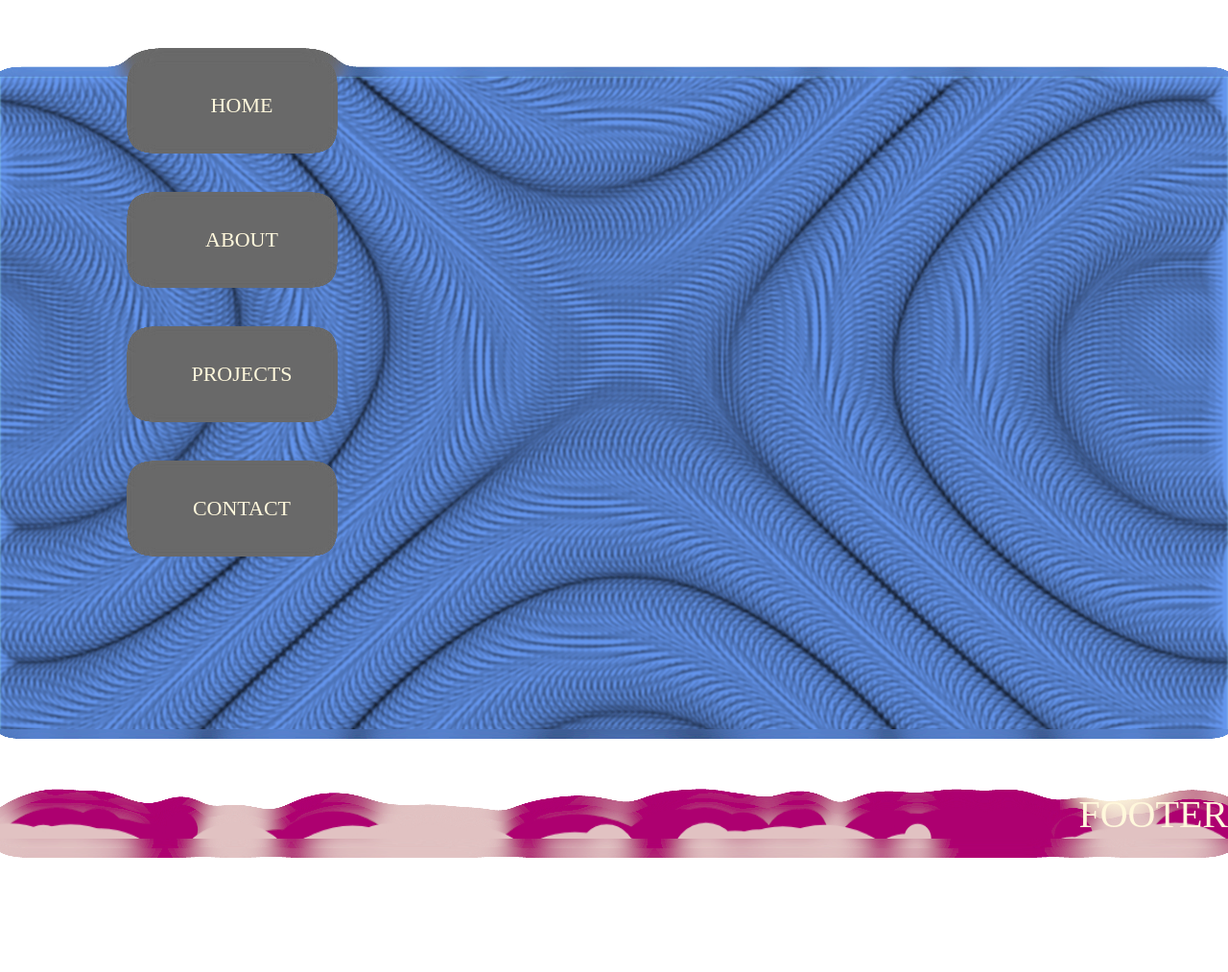
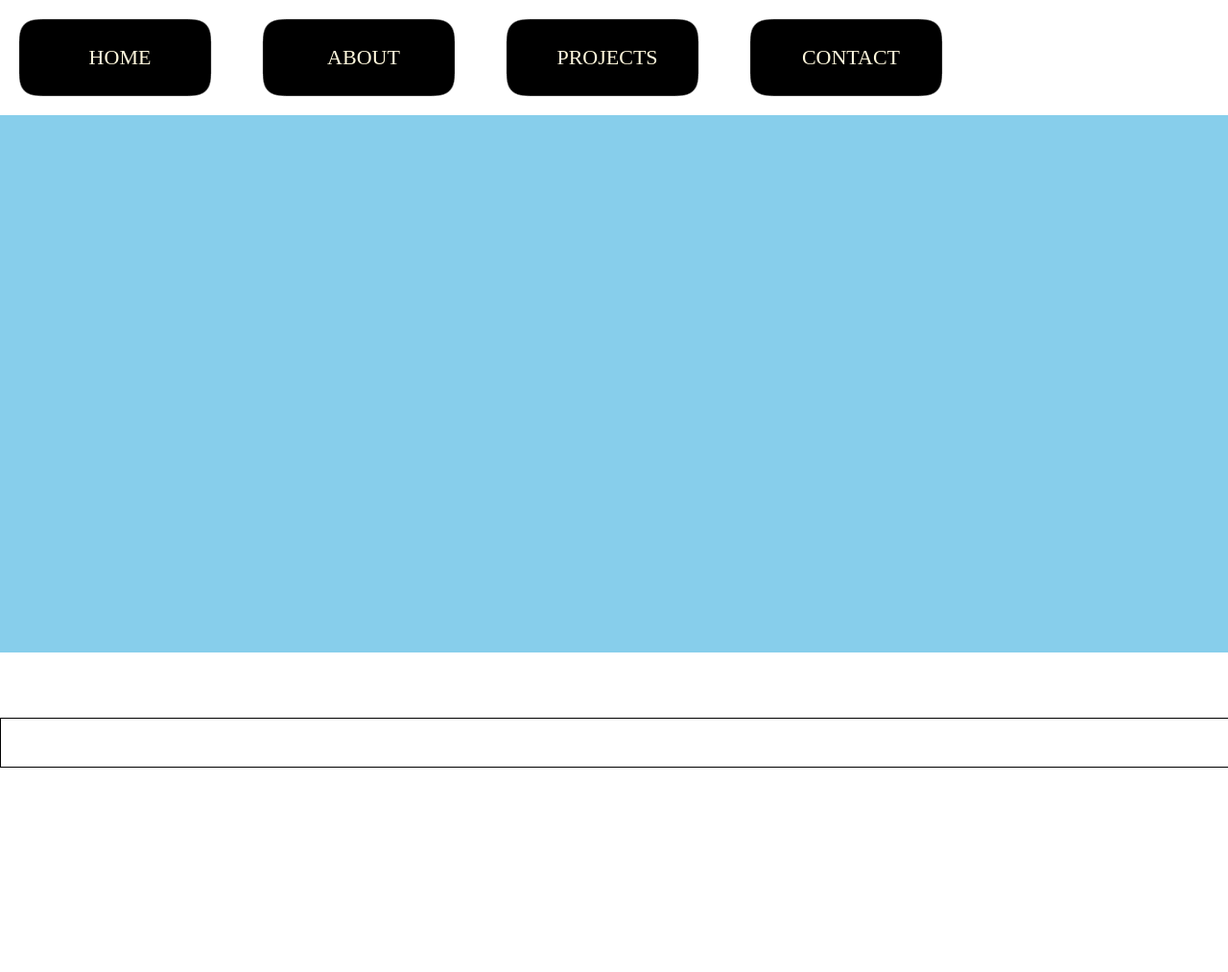
Before and after one commit to byndas/harbor-leaf, a plain HTML site: page home.html in a window 1280 px wide. Shown: the whole page at 96% size. After the commit the page ends 800 px from the top, so only its background shows below. Drawn offline with nearby package versions, Linux system fonts and the light colour scheme; animation ran at ten frames a second.

Commit message:
navBtns.css

```diff
--- a/effects/gooeyButtons/gooeyButtons.css
+++ b/effects/gooeyButtons/gooeyButtons.css
@@ -1,11 +1,13 @@
 /* prevents unexpected behavior across browsers */
-* {
+/* * {
     margin: 0;
     padding: 0;
     box-sizing: border-box;
     /*  element's total width and height
         includes border & padding */
 }
+
+*/
 
 /* GOOEY BUTTONS */
 .button {
--- a/effects/loader/loader.css
+++ b/effects/loader/loader.css
@@ -322,7 +322,7 @@ footer {
     line-height: 50px;
     width: 100%;
     text-align: right;
-    /* border: 1px solid black; */
+    border: 1px solid black;
 }
 
 /* LAVA */
--- a/home.css
+++ b/home.css
@@ -1,17 +1,32 @@
+/* prevents unexpected behavior across browsers */
 body {
     margin: 0;
     padding: 0;
     display: block;
     position: relative;
+    height: 100vh;
+    width: 100vw;
+    box-sizing: border-box;
+    /*  element's total width and height
+        includes border & padding */
 }
 
-.swiper,
-canvas,
-section {
-    top: 5vh;
+span {
+    cursor: pointer;
+}
+
+nav,
+footer {
     width: 100vw;
-    height: 90vh;
-    display: flex;
+    height: 15vh;
+    position: absolute;
+}
+
+.swiper {
+    top: 15vh;
+    width: 100vw;
+    height: 70vh;
+    position: fixed;
 }
 
 #home {
@@ -26,14 +41,6 @@ section {
     background-color: grey;
 }
 
-nav,
-footer {
-    width: 100vw;
-    height: auto;
-    font-size: 5vh;
-    position: fixed;
-}
-
 .bubbler {
     position: absolute;
     top: 0;
@@ -42,7 +49,6 @@ footer {
     height: 100%;
     filter: url('#goo');
     background-color: transparent;
-
 }
 
 footer {
@@ -54,9 +60,5 @@ footer {
     line-height: 50px;
     width: 100%;
     text-align: right;
-    /* border: 1px solid black; */
+    border: 1px solid black;
 }
-
-span {
-    cursor: pointer;
-}
--- a/home.html
+++ b/home.html
@@ -5,40 +5,45 @@
     <meta charset="UTF-8">
     <meta http-equiv="X-UA-Compatible" content="IE=edge">
     <meta name="viewport" content="width=device-width, initial-scale=1.0">
-
     <title>marc byndas</title>
-
-    <link rel="stylesheet" href="home.css">
-
-    <link rel="stylesheet" href="/effects/particleVector/particleVector.css">
-
-    <link rel="stylesheet" href="/effects/lavaOnRippleButtons/lava.css">
-
-    <link rel="stylesheet" href="/effects/loopVector/loopVector.css">
 
     <link rel="stylesheet" href="https://cdnjs.cloudflare.com/ajax/libs/font-awesome/5.9.0/css/all.css">
 
+    <link rel="stylesheet" href="home.css">
+    <link rel="stylesheet" href="navBtns.css">
+
+    <!-- <link rel="stylesheet" href="/effects/particleVector/particleVector.css"> -->
+    <!-- <script src="effects/particleVector/particleVector.js" async defer></script> -->
+
+    <!-- <link rel="stylesheet" href="/effects/lavaOnRippleButtons/lava.css"> -->
+    <!-- <script src="/effects/lavaOnRippleButtons/lava.js" async defer></script> -->
+
+    <!-- <link rel="stylesheet" href="/effects/loopVector/loopVector.css"> -->
+    <!-- <script src="/effects/loopVector/loopVector.js" async defer></script> -->
+
+    <!-- <link rel="stylesheet" href="/effects/bubbles/bubbles.css"> -->
+    <!-- <script src="/effects/bubbles/bubbles.js" async defer></script> -->
+
     <link rel="stylesheet" href="https://unpkg.com/swiper@8/swiper-bundle.min.css" />
+    <script type="module">
+        import Swiper from 'https://unpkg.com/swiper@8/swiper-bundle.esm.browser.min.js'
 
-    <script src="swiper.js"></script>
-
-    <script src="/effects/bubbles/bubbles.js" async defer></script>
-
-    <script src="/effects/loopVector/loopVector.js" async defer></script>
-
-    <script src="/effects/lavaOnRippleButtons/lava.js" async defer></script>
-
-    <script src="effects/particleVector/particleVector.js" async defer></script>
+        const swiper = new Swiper('.swiper', {
+        direction: 'vertical',
+        effect:'creative',
+        /* 'cube' | 'fade' | 'coverflow' | 'flip' | 'creative' | 'cards' */
+        speed: 1000,
+        roundLengths: true,
+        });
+</script>
 
 </head>
 
 <body>
-    <canvas id='particleVector'></canvas>
     <nav>
         <!-- RIPPLE BUTTONS -->
-        <div class="container">
+        <div class="navBtnsWrapper">
             <button class="ripple">
-                <span></span>
                 <span></span>
                 <span></span>
                 <span></span>
@@ -62,11 +67,9 @@
                 <span></span>
                 <span></span>
                 <span></span>
-                <span></span>
                 <p>ABOUT</p>
             </button>
             <button class="ripple">
-                <span></span>
                 <span></span>
                 <span></span>
                 <span></span>
@@ -90,22 +93,11 @@
                 <span></span>
                 <span></span>
                 <span></span>
-                <span></span>
                 <p>CONTACT</p>
             </button>
         </div>
-        <svg>
-            <defs>
-                <filter id="goo">
-                    <feGaussianBlur stdDeviation="10" />
-                    <feColorMatrix values="1 0 0 0 0
-                    0 1 0 0 0 0 0 1 0 0 0 0 0 100 -15" />
-                    <feBlend in="SourceGraphic" />
-                </filter>
-            </defs>
-        </svg>
-
-        <canvas id='lava'>
+    </nav>
+    <!-- <canvas id='lava'>
             <div class="textBox">
                 <div class="content">
                     <nav>
@@ -126,39 +118,26 @@
                     </section>
                 </div>
             </div>
-        </canvas>
-
-        <!-- LAVA FILTER -->
-        <svg>
-            <defs>
-                <filter id='goo'>
-                    <feGaussianBlur in='SourceGraphic' stdDeviation='10' result='blur' />
-                    <feColorMatrix in'blur' mode='matrix' values='1 0 0 0 0
-                0 1 0 0 0
-                0 0 1 0 0
-                0 0 0 19 -9' />
-                    <feComposite in='SourceGraphic' in2='goo' operator='atop' />
-                </filter>
-            </defs>
-        </svg>
-    </nav>
+        </canvas> -->
 
     <div class="swiper">
         <div class="swiper-wrapper">
             <section class="swiper-slide" id="home">
-                <canvas id='loopVector'></canvas>
-                <svg>
+                <!-- <canvas id='particleVector'></canvas> -->
+
+                <!-- <canvas id='loopVector'></canvas> -->
+                <!-- <svg>
                     <defs>
                         <filter id='goo'>
                             <feGaussianBlur in='SourceGraphic' stdDeviation='10' result='blur' />
                             <feColorMatrix in'blur' mode='matrix' values='1 0 0 0 0
-                0 1 0 0 0
-                0 0 1 0 0
-                0 0 0 19 -9' />
+                                        0 1 0 0 0
+                                        0 0 1 0 0
+                                        0 0 0 19 -9' />
                             <feComposite in='SourceGraphic' in2='goo' operator='atop' />
                         </filter>
                     </defs>
-                </svg>
+                </svg> -->
             </section>
             <section class="swiper-slide" id="projects">
 
@@ -168,24 +147,39 @@
             </section>
         </div>
     </div>
-    <!-- STICKY BUBBLES FOOTER -->
-    <canvas id="bubbles" class="bubbler"></canvas>
-    <canvas id="bubblesBg" class="bubbler"></canvas>
 
-    <footer><span>FOOTER</span></footer>
-    <svg>
-        <defs>
-            <filter id="goo">
-                <feGaussianBlur in="SourceGrphic" stdDeviation="10" result="blur" />
-                <feColorMatrix in="blur" mode="matrix" values=" 1 0 0 0 0
+    <footer>
+        <span>
+            <!-- STICKY BUBBLES FOOTER -->
+            <!-- <canvas id="bubbles" class="bubbler"></canvas> -->
+            <!-- <canvas id="bubblesBg" class="bubbler"></canvas> -->
+            <!-- <svg>
+                <defs>
+                    <filter id="goo">
+                        <feGaussianBlur in="SourceGraphic" stdDeviation="10" result="blur" />
+                        <feColorMatrix in="blur" mode="matrix" values=" 1 0 0 0 0
                 0 1 0 0 0
                 0 0 1 0 0
                 0 0 0 30 -30" result="goo" />
-                <feBlend in="SourceGraphic" in2="goo" />
-            </filter>
-        </defs>
-    </svg>
-
+                        <feBlend in="SourceGraphic" in2="goo" />
+                    </filter>
+                </defs>
+            </svg> -->
+        </span>
+    </footer>
 </body>
+<!-- #GOO FILTER -->
+<svg>
+    <defs>
+        <filter id='goo'>
+            <feGaussianBlur in='SourceGraphic' stdDeviation='10' result='blur' />
+            <feColorMatrix in'blur' mode='matrix' values='1 0 0 0 0
+                0 1 0 0 0
+                0 0 1 0 0
+                0 0 0 19 -9' />
+            <feComposite in='SourceGraphic' in2='goo' operator='atop' />
+        </filter>
+    </defs>
+</svg>
 
 </html>
--- /dev/null
+++ b/navBtns.css
@@ -0,0 +1,115 @@
+/* RIPPLE ANIMATION BUTTON HOVER */
+nav {
+    display: flex;
+}
+
+.navBtnsWrapper {
+    flex: auto;
+    z-index: 10;
+    filter: url(#goo);
+    /* width: 10vw; */
+    /* height: auto; */
+    /* align-items: center;
+    justify-content: center; */
+}
+
+p {
+    z-index: 10;
+    transform: .5s;
+    font-size: 22px;
+    color: cornsilk;
+    text-align: center;
+    position: relative;
+}
+
+.ripple:hover p {
+    color: skyblue
+}
+
+.ripple {
+    border: none;
+    font: inherit;
+    color: inherit;
+    outline: inherit;
+    background: none;
+    cursor: pointer;
+
+    width: 210px;
+    height: 80px;
+    position: relative;
+    margin: 20px;
+    transition: .5s;
+}
+
+.ripple span {
+    top: 50%;
+    width: 20px;
+    height: 100%;
+    display: block;
+    position: absolute;
+    transform: translate(0, -50%);
+    transition: .7s cubic-bezier(0, 2, .7, 2);
+    background-color: #000;
+    /* background-color: dimgray; */
+    /* background-color: cornsilk; */
+}
+
+.ripple:hover span {
+    height: 115%;
+    transition: .4s cubic-bezier(.1, 1, .2, 4);
+}
+
+.ripple span:nth-child(1) {
+    transition-delay: .25s;
+    left: 0;
+}
+
+.ripple span:nth-child(2) {
+    transition-delay: .2s;
+    left: 20px;
+}
+
+.ripple span:nth-child(3) {
+    transition-delay: .15s;
+    left: 40px;
+}
+
+.ripple span:nth-child(4) {
+    transition-delay: .1s;
+    left: 60px;
+}
+
+.ripple span:nth-child(5) {
+    transition-delay: .05s;
+    left: 80px;
+}
+
+.ripple span:nth-child(6) {
+    transition-delay: .0s;
+    left: 100px;
+}
+
+.ripple span:nth-child(7) {
+    transition-delay: .05s;
+    left: 120px;
+}
+
+.ripple span:nth-child(8) {
+    transition-delay: .1s;
+    left: 140px;
+}
+
+.ripple span:nth-child(9) {
+    transition-delay: .15s;
+    left: 160px;
+}
+
+.ripple span:nth-child(10) {
+    transition-delay: .2s;
+    left: 180px;
+}
+
+.ripple span:nth-child(11) {
+    transition-delay: .25s;
+    left: 200;
+}
--- a/swiper.js
+++ /dev/null
@@ -1,9 +0,0 @@
-import Swiper from 'https://unpkg.com/swiper@8/swiper-bundle.esm.browser.min.js'
-
-export const swiper = new Swiper('.swiper', {
-    direction: 'vertical',
-    effect:'creative',
-    /* 'cube' | 'fade' | 'coverflow' | 'flip' | 'creative' | 'cards' */
-    speed: 1000,
-    roundLengths: true,
-});
```
Also changed, not shown: effects/lavaOnRippleButtons/lava.html (added, +125 -0 lines), effects/loopVector/loopVector.html (added, +181 -0 lines), effects/particleVector/particleVector.html (added, +19 -0 lines).
